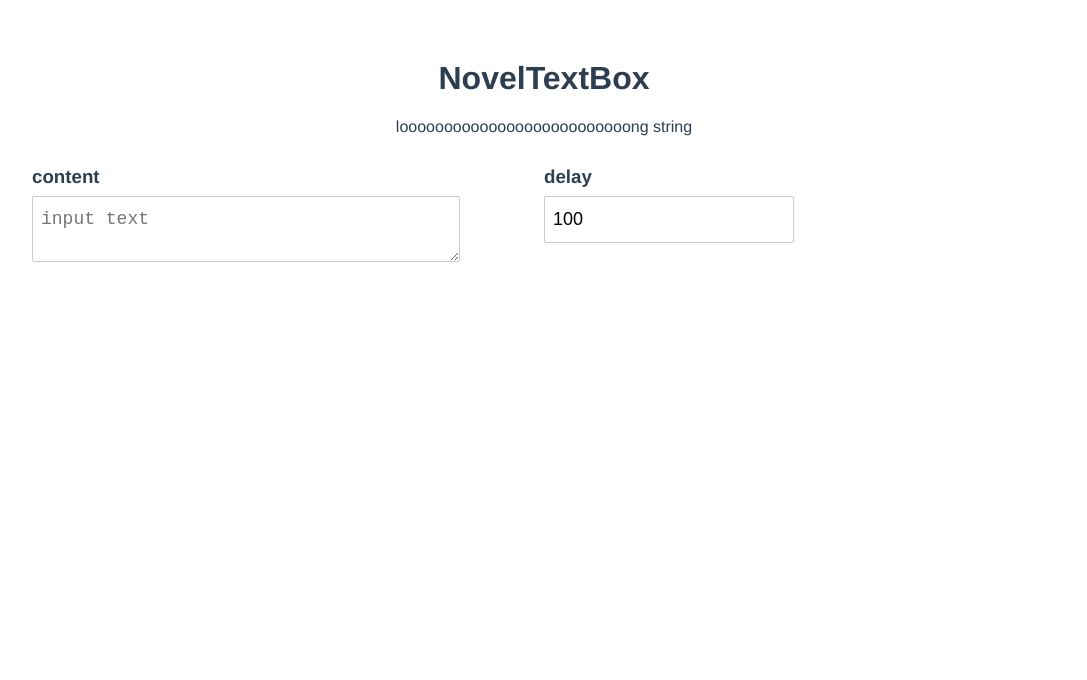
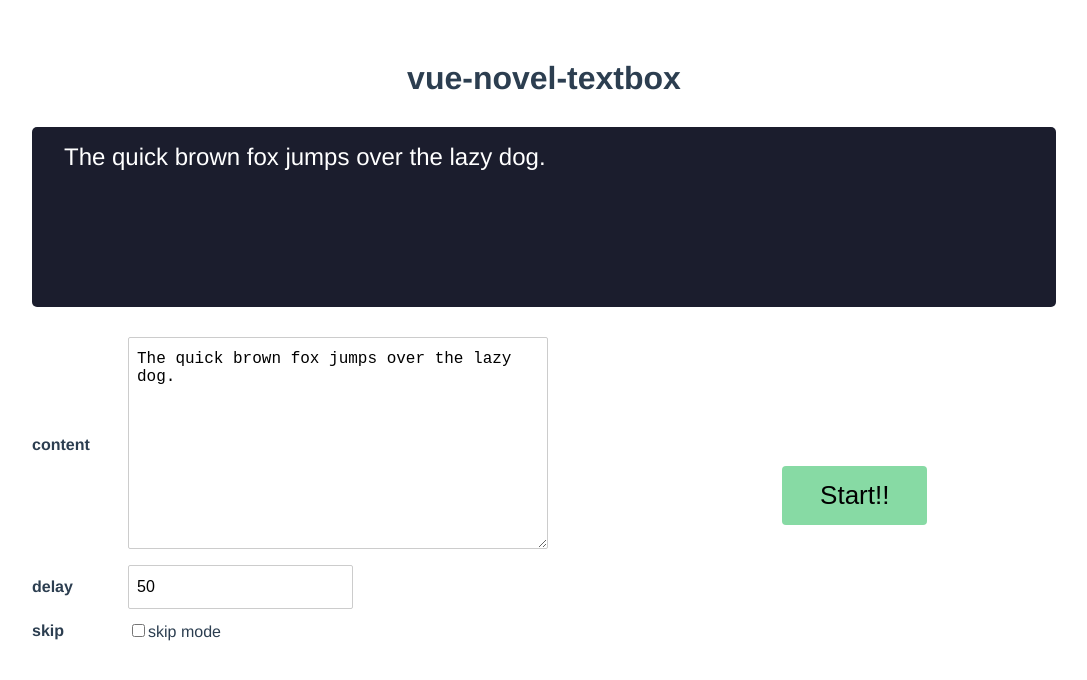
Before and after one commit to yusuke-n/vue-novel-textbox, a Vue app: page / in a window 1280 px wide. Shown: the top 680 px of the page, without its empty margins (96-1183 px from the left). Built offline with nearby package versions, Linux system fonts and the light colour scheme.

Commit message:
feat: propsでいろいろ制御する

```diff
--- a/package.json
+++ b/package.json
@@ -1,7 +1,6 @@
 {
   "name": "vue-novel-textbox",
   "version": "0.1.0",
-  "private": true,
   "scripts": {
     "serve": "vue-cli-service serve",
     "build": "vue-cli-service build",
--- a/src/App.vue
+++ b/src/App.vue
@@ -1,22 +1,47 @@
 <template>
   <div id="app">
-    <h1>NovelTextBox</h1>
-    <NovelTextBox
-      content="loooooooooooooooooooooooooong string"
-      :delay="delay" ref="textbox"/>
-    <div class="control">
-      <div class="input-wrapper">
-        <h3>content</h3>
-        <textarea class="text-input" placeholder="input text"
-          @keyup="inputted" v-model="str"
-        />
+    <h1>vue-novel-textbox</h1>
+    <div class="wrap msg">
+      <div class="msg-window">
+        <NovelTextBox
+          class-name="fulltext-box"
+          :content="contents"
+          :ready="ready"
+          :auto-start="false"
+          :skip="skip"
+          :delay="delay"
+          :key="k"/>
+      </div>
+    </div>
+    <div class="control wrap">
+      <div class="container">
+        <div class="input-wrapper">
+        <label>content</label>
+        <div class="field">
+          <textarea class="text-input" placeholder="input text" v-model="str"/>
+        </div>
       </div>
       <div class="input-wrapper">
-        <h3>delay</h3>
-        <input class="text-input" type="number" v-model.number="delay">
+        <label>delay</label>
+        <div class="field">
+          <input class="text-input" type="number" v-model.number="delay">
+        </div>
+      </div>
+      <div class="input-wrapper">
+        <label>skip</label>
+        <div class="field">
+          <div class="radio-item">
+            <input class="checkbox-input" type="checkbox" v-model="skip">
+            <label>skip mode</label>
+            </div>
+        </div>
       </div>
     </div>
+    <div class="container start">
+      <button @click="start">Start!!</button>
+    </div>
   </div>
+</div>
 </template>
 
 <script lang="ts">
@@ -30,16 +55,32 @@ import NovelTextBox from './components/NovelTextBox.vue';
 })
 
 export default class App extends Vue {
-  str = ''
-  delay = 100
+  str = 'The quick brown fox jumps over the lazy dog.'
+  delay = 50
+  ready = false
+  skip = false
+  k = 0;
 
-  inputted() {
-    console.log('input');
+  mounted() {
+    this.ready = true;
+  }
+
+  get contents() {
+    return this.str.split('\n');
+  }
+
+  start() {
+    this.ready = true;
+    this.k += 1;
   }
 }
 </script>
 
 <style lang="scss">
+* {
+  box-sizing: border-box;
+}
+
 body {
   box-sizing: border-box;
   width: 100%;
@@ -56,33 +97,105 @@ body {
   margin-top: 60px;
 }
 
-.control {
+.flex-horizontal {
+  display: flex;
+  flex-direction: row;
+  align-items: center;
+}
+
+.wrap {
   width: 80%;
   margin: 30px auto;
   display: flex;
   flex-direction: row;
 }
 
+.control {
+  display: flex;
+  flex-direction: row;
+  .container {
+    display: flex;
+    flex-direction: column;
+    flex-grow: 1;
+    padding: 0;
+    padding-right: 12px;
+    &.start {
+      display: flex;
+      align-items: center;
+      justify-content: center;
+      flex-basis: 285px;
+      button {
+        padding: 14px 38px;
+        border: 0;
+        background: #87daa4;
+        border-radius: 4px;
+        font-size: 26px;
+        cursor: pointer;
+        &:hover {
+          background: #afe6c2;
+        }
+      }
+    }
+  }
+}
+
+.msg-window {
+  width: 100%;
+  height: 180px;
+  text-align: left;
+  background: #1b1d2d;
+  border-radius: 5px;
+  color: #fff;
+  font-size: 24px;
+  cursor: pointer;
+  overflow-y: auto;
+}
+
 .input-wrapper {
-  width: 50%;
   margin: 0;
   padding: 0;
   text-align: left;
-  h3 {
+  display: flex;
+  flex-direction: row;
+  align-items: center;
+  margin-bottom: 12px;
+  label {
     margin: 0;
-    margin-bottom: 8px;
+    margin-right: 1rem;
+    font-weight: bolder;
+    width: 80px;
+    flex-basis: 80px;
+  }
+  .field {
+    flex-grow: 1;
+  }
+  .radio-item {
+    margin-right: 1rem;
+    label {
+      font-weight: normal;
+      width: 32px;
+      margin-right: .5rem;
+    }
   }
 }
 
 textarea {
-  width: 80%;
+  width: 420px;
+  height: 212px;
 }
 
 .text-input {
-  font-size: 18px;
+  font-size: 16px;
   margin: 0;
   padding: 12px 8px;
   border: 1px solid #ccc;
   border-radius: 2px;
 }
+
+.fulltext-box {
+  box-sizing: border-box;
+  width: 100%;
+  height: 100%;
+  padding: 16px 32px
+}
 </style>
--- a/src/components/HelloWorld.vue
+++ /dev/null
@@ -1,60 +0,0 @@
-<template>
-  <div class="hello">
-    <h1>{{ msg }}</h1>
-    <p>
-      For a guide and recipes on how to configure / customize this project,<br>
-      check out the
-      <a href="https://cli.vuejs.org" target="_blank" rel="noopener">vue-cli documentation</a>.
-    </p>
-    <h3>Installed CLI Plugins</h3>
-    <ul>
-      <li><a href="https://github.com/vuejs/vue-cli/tree/dev/packages/%40vue/cli-plugin-babel" target="_blank" rel="noopener">babel</a></li>
-      <li><a href="https://github.com/vuejs/vue-cli/tree/dev/packages/%40vue/cli-plugin-typescript" target="_blank" rel="noopener">typescript</a></li>
-      <li><a href="https://github.com/vuejs/vue-cli/tree/dev/packages/%40vue/cli-plugin-eslint" target="_blank" rel="noopener">eslint</a></li>
-      <li><a href="https://github.com/vuejs/vue-cli/tree/dev/packages/%40vue/cli-plugin-unit-jest" target="_blank" rel="noopener">unit-jest</a></li>
-    </ul>
-    <h3>Essential Links</h3>
-    <ul>
-      <li><a href="https://vuejs.org" target="_blank" rel="noopener">Core Docs</a></li>
-      <li><a href="https://forum.vuejs.org" target="_blank" rel="noopener">Forum</a></li>
-      <li><a href="https://chat.vuejs.org" target="_blank" rel="noopener">Community Chat</a></li>
-      <li><a href="https://twitter.com/vuejs" target="_blank" rel="noopener">Twitter</a></li>
-      <li><a href="https://news.vuejs.org" target="_blank" rel="noopener">News</a></li>
-    </ul>
-    <h3>Ecosystem</h3>
-    <ul>
-      <li><a href="https://router.vuejs.org" target="_blank" rel="noopener">vue-router</a></li>
-      <li><a href="https://vuex.vuejs.org" target="_blank" rel="noopener">vuex</a></li>
-      <li><a href="https://github.com/vuejs/vue-devtools#vue-devtools" target="_blank" rel="noopener">vue-devtools</a></li>
-      <li><a href="https://vue-loader.vuejs.org" target="_blank" rel="noopener">vue-loader</a></li>
-      <li><a href="https://github.com/vuejs/awesome-vue" target="_blank" rel="noopener">awesome-vue</a></li>
-    </ul>
-  </div>
-</template>
-
-<script lang="ts">
-import { Component, Prop, Vue } from 'vue-property-decorator'
-
-@Component
-export default class HelloWorld extends Vue {
-  @Prop() private msg!: string;
-}
-</script>
-
-<!-- Add "scoped" attribute to limit CSS to this component only -->
-<style scoped lang="scss">
-h3 {
-  margin: 40px 0 0;
-}
-ul {
-  list-style-type: none;
-  padding: 0;
-}
-li {
-  display: inline-block;
-  margin: 0 10px;
-}
-a {
-  color: #42b983;
-}
-</style>
--- a/src/components/NovelTextBox.vue
+++ b/src/components/NovelTextBox.vue
@@ -1,72 +1,131 @@
 <template>
-<div class="novel-textbox-wrapper" @click="onClick">
+<div class="novel-textbox-wrapper"
+  :class="className"
+  @pointerdown="onClick"
+>
   <span>{{ displayed }}</span>
 </div>
 </template>
 
 <script lang="ts">
-import { Component, Vue } from 'vue-property-decorator';
-
-const NovelTextProp = Vue.extend({
-  props: {
-    content: String,
-    delay: Number
-  }
-});
+import { Component, Vue, Prop, Watch } from 'vue-property-decorator';
 
 @Component
-export default class NovelTextBox extends NovelTextProp {
-  currentIdx = 0;
+export default class NovelTextBox extends Vue {
+  @Prop({ default: '' }) readonly content!: string[];
+  @Prop({ default: 100 }) readonly delay!: number;
+  @Prop({ default: false }) readonly ready!: boolean;
+  @Prop() readonly className?: string | string[];
+  @Prop({ default: false }) readonly skip!: boolean;
+  @Prop({ default: false }) readonly autoStart!: boolean;
+  @Watch('ready')
+  onReadyChanged(val: boolean, oldVal: boolean) {
+    if (!oldVal && val) {
+      this.reset();
+      this.displayWithDelay();
+    }
+  }
+
+  currentStringIdx = 0;
+  currentSentenceIdx = 0;
   displayed = '';
   itr: Generator | null = null;
   skipped = false;
+  sentenceFinished = false;
+  started = false;
 
   created() {
     this.itr = this.genIterator();
-    this.displayAsync();
+  }
+
+  mounted() {
+    if (this.autoStart || this.ready) {
+      this.start();
+    }
   }
 
   * genIterator() {
-    for (let i = 0; i < this.content.length; i++) {
-      yield this.content[i];
-      this.currentIdx = i;
+    for (let i = 0; i < this.sentence.length; i++) {
+      yield this.sentence[i];
+      this.currentStringIdx = i;
     }
   }
 
-  async displayAsync() {
-    for (let i = 0; i < this.content.length; i++) {
-      if (i > 0) {
-        await this.sleep(this.delay);
+  get sentence(): string {
+    return this.content[this.currentSentenceIdx];
+  }
+
+  start() {
+    if (this.skip) {
+      this.displayWithDelay(0);
+    } else {
+      this.displayWithDelay();
+    }
+  }
+
+  async displayWithDelay(delay?: number) {
+    if (this.itr === null) {
+      throw new Error();
+    }
+
+    let itrRes = this.itr.next();
+    while (!itrRes.done) {
+      if (this.currentStringIdx > 0) {
+        const d = delay === undefined ? this.delay : delay;
+        await this.wait(d);
       }
       if (this.skipped) {
         break;
       }
-
-      if (this.itr !== null) {
-        this.displayed += this.itr.next().value;
-      } else {
-        throw new Error();
-      }
+      this.displayed += itrRes.value;
+      itrRes = this.itr.next();
+    }
+    this.sentenceFinished = true;
+    if (this.currentSentenceIdx === this.content.length - 1) {
+      this.$emit('paragraph-end');
+    } else {
+      this.$emit('sentence-end', this.currentSentenceIdx);
+    }
+    if (this.skip) {
+      this.nextSentence();
     }
   }
 
-  displayAll() {
-    this.displayed = this.content.slice(0);
+  skipDisplay() {
+    this.skipped = true;
+    this.displayed = this.sentence.slice(0);
   }
 
   onClick() {
-    this.skipped = true;
-    this.displayAll();
+    if (this.sentenceFinished) {
+      this.nextSentence();
+    } else {
+      this.skipDisplay();
+    }
   }
 
   reset() {
     this.displayed = '';
-    this.currentIdx = 0;
+    this.currentStringIdx = 0;
+    this.currentSentenceIdx = 0;
     this.skipped = false;
   }
 
-  sleep(delay: number) {
-    return new Promise((resolve, reject) => {
+  nextSentence() {
+    if (this.currentSentenceIdx >= this.content.length - 1) {
+      return;
+    }
+    this.displayed = '';
+    this.currentStringIdx = 0;
+    this.currentSentenceIdx += 1;
+    this.skipped = false;
+    this.sentenceFinished = false;
+    this.itr = this.genIterator();
+    this.start();
+  }
+
+  wait(delay: number) {
+    return new Promise((resolve) => {
       setTimeout(() => { resolve(); }, delay);
     });
   }
@@ -74,7 +133,4 @@ export default class NovelTextBox extends NovelTextProp {
 </script>
 
 <style lang="scss" scoped>
-.novel-textbox-wrapper {
-    margin: 0
-}
 </style>
```
Also changed, not shown: src/main.ts (+4 -4 lines), .eslintrc.js, src/assets/logo.png (deleted).
